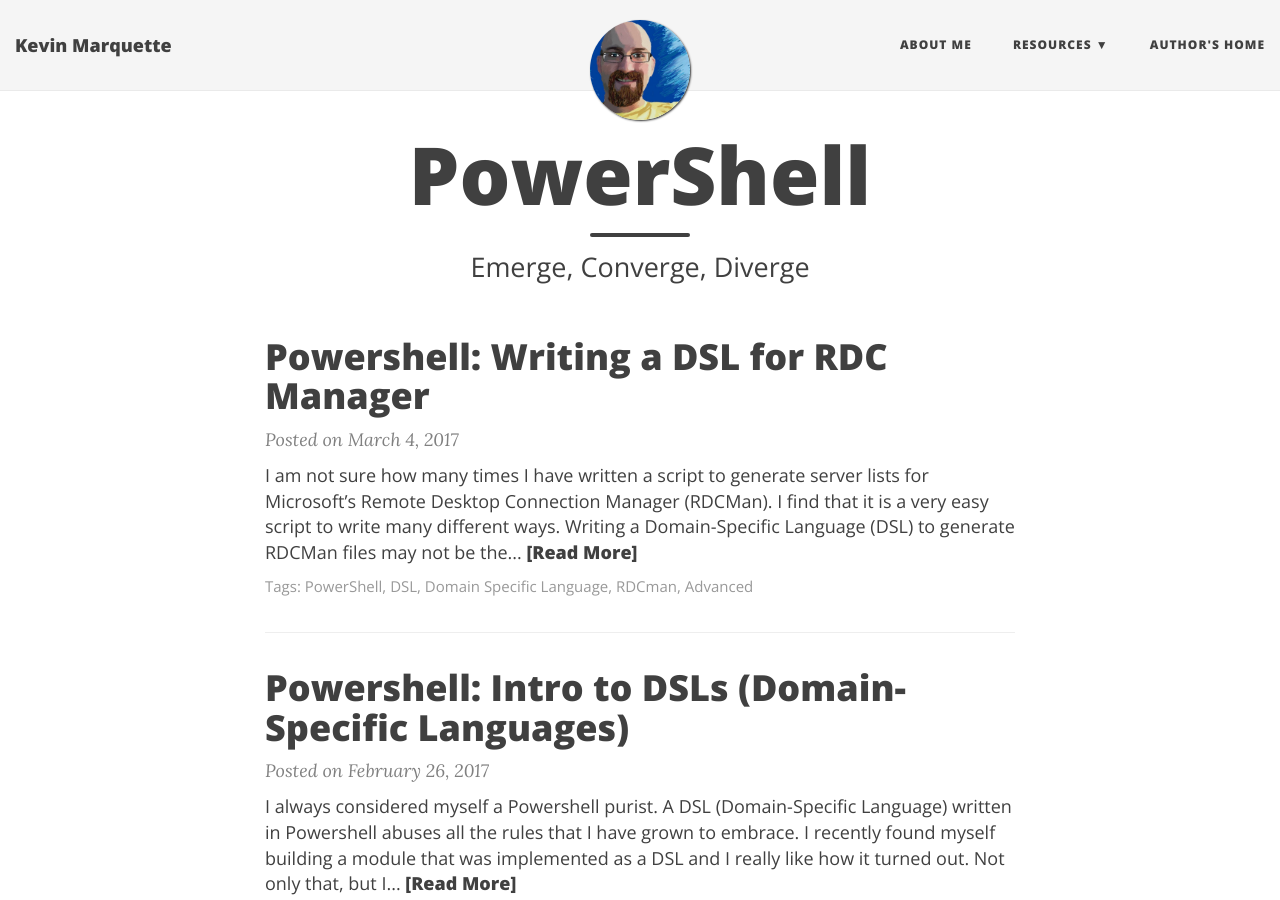
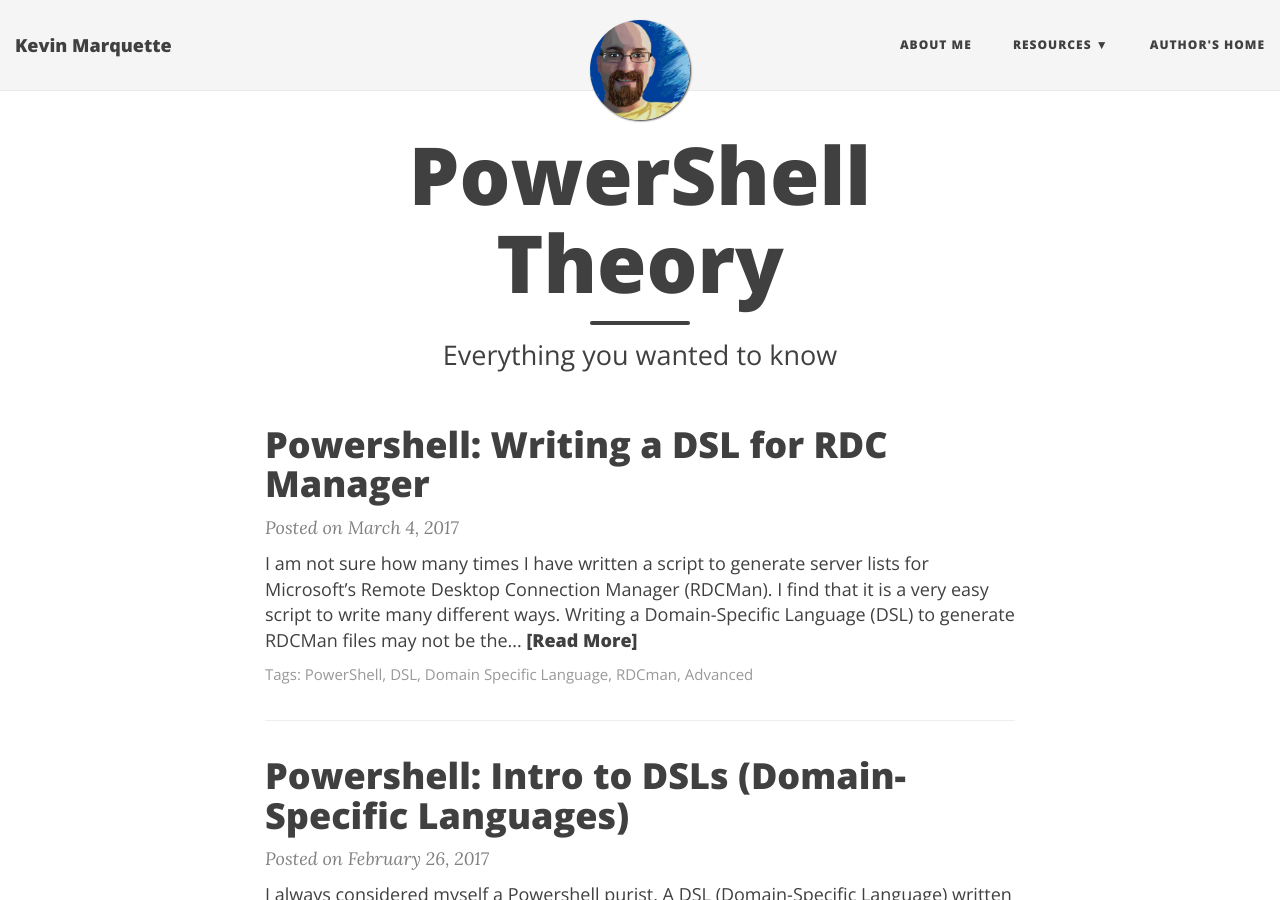
Before and after one commit to KevinMarquette/kevinmarquette.github.io, a Jekyll site: the page built from index.html, in a window 1280 px wide and 900 px high. Built offline with Jekyll 4.4.1, drawn with Linux system fonts in a browser that asks for light colours; nearby versions of some CDN libraries; the list of posts is cut into pages by our own code.

Commit message:
Updated title

```diff
--- a/_config.yml
+++ b/_config.yml
@@ -17,7 +17,7 @@ baseurl: ""
 title: Kevin Marquette
 
 # Short description of your site
-description: Just a place for me to put my things
+description: I love to explore and discover how Powershell works.
 
 # --- Navigation bar options --- #
 
--- a/index.html
+++ b/index.html
@@ -1,7 +1,7 @@
 ---
 layout: page
-title: PowerShell
-subtitle: Emerge, Converge, Diverge
+title: PowerShell Theory
+subtitle: Everything you wanted to know
 ---
 
 <div class="posts-list">
```
